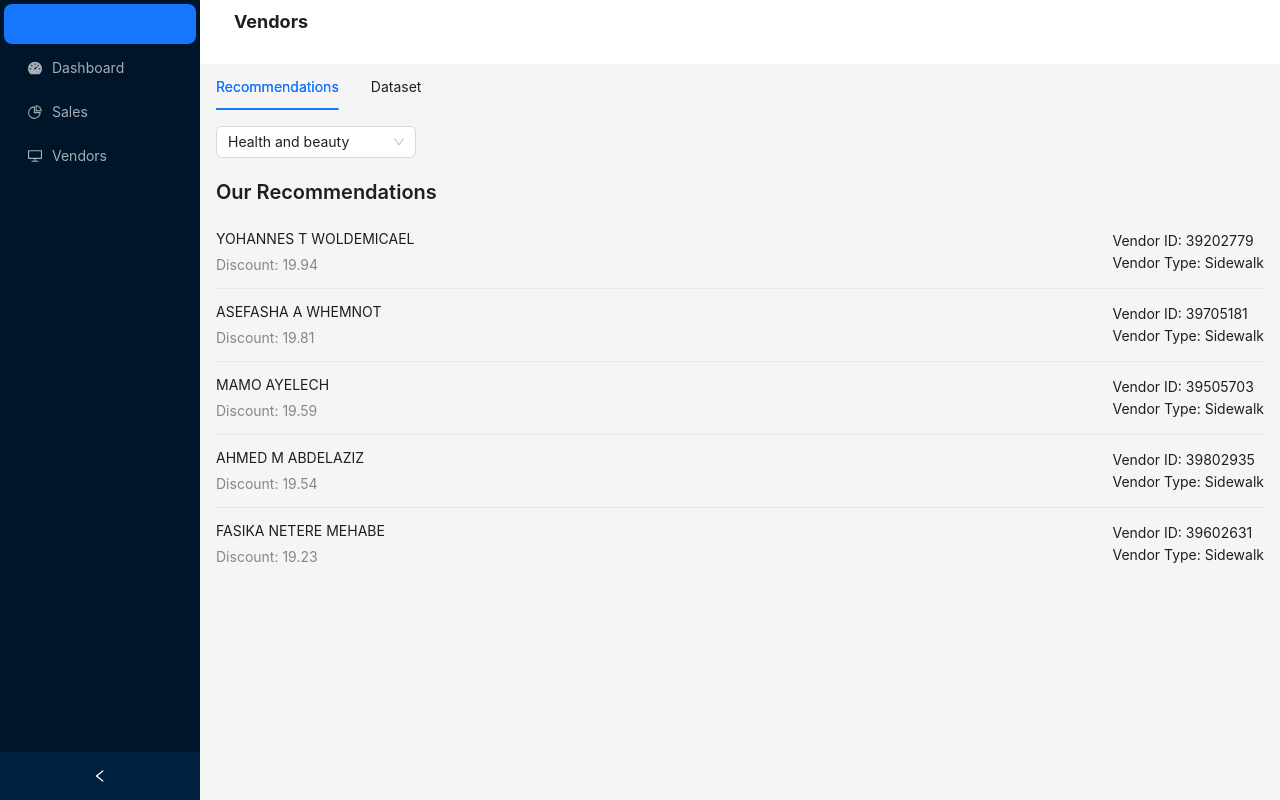
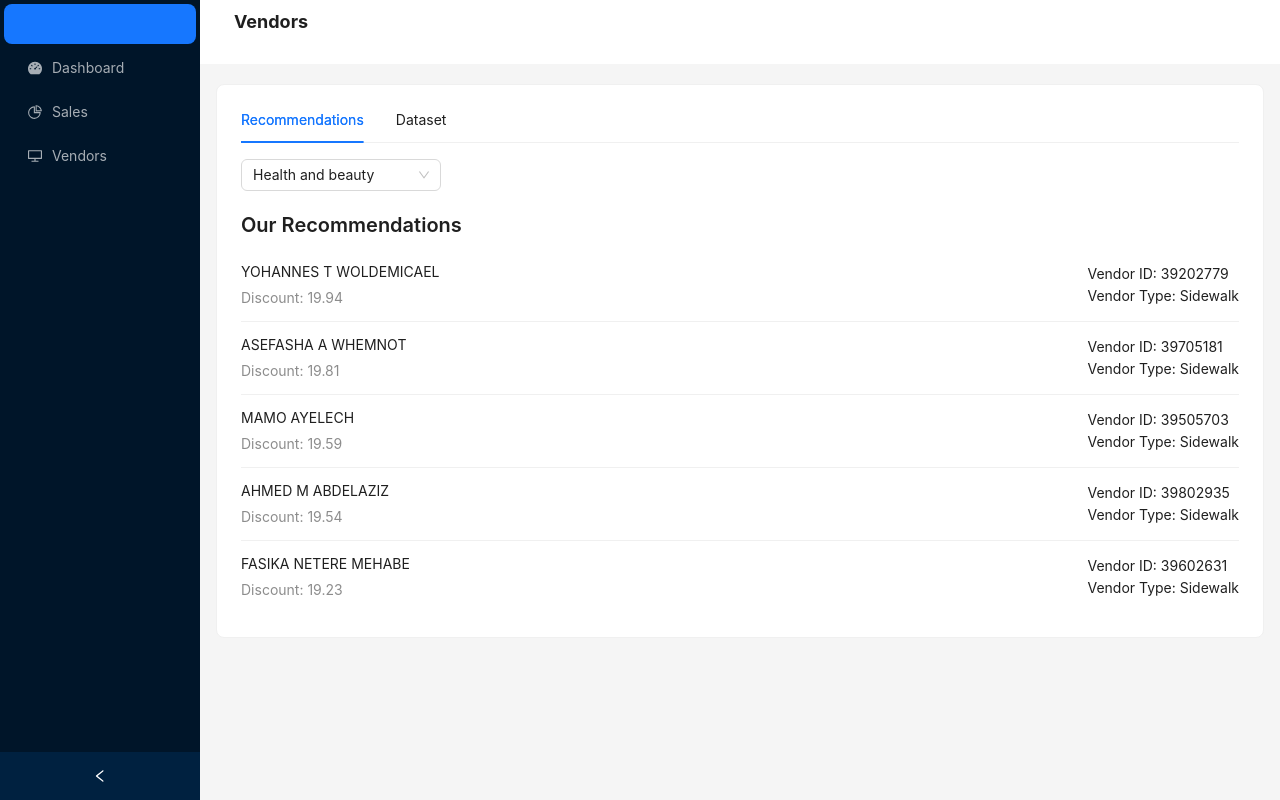
Before and after one commit to Kumaresh1/sales-forecasting-FE, a React (Vite) app: page / in a window 1280 px wide. Both pictures are taken after a click on the item 100 px from the left and 24 px from the top of the page. Built offline with nearby package versions, Linux system fonts and the light colour scheme.

Commit message:
Update UI

```diff
--- a/src/App.jsx
+++ b/src/App.jsx
@@ -65,7 +65,7 @@ const App = () => {
         >
           <div className="mt-2 -ml-4">
             {activeKey === "1"
-              ? "Sales Forecasting"
+              ? "Sales "
               : activeKey === "0"
               ? "Dashboard"
               : "Vendors"}
--- a/src/components/Vendors/index.jsx
+++ b/src/components/Vendors/index.jsx
@@ -1,4 +1,4 @@
-import { Tabs } from "antd";
+import { Card, Tabs } from "antd";
 import { VendorRecommendations } from "./VendorsRecommendations";
 import { VendorsTable } from "./VendorsView";
 import { useEffect, useState } from "react";
@@ -61,6 +61,15 @@ const Vendors = () => {
       children: <VendorsTable columns={columns} data={data} />,
     },
   ];
-  return <Tabs defaultActiveKey="1" items={items} onChange={onChange} />;
+  return (
+    <Card className="my-5">
+      <Tabs
+        defaultActiveKey="1"
+        items={items}
+        onChange={onChange}
+        className="-mt-3"
+      />
+    </Card>
+  );
 };
 export default Vendors;
```
